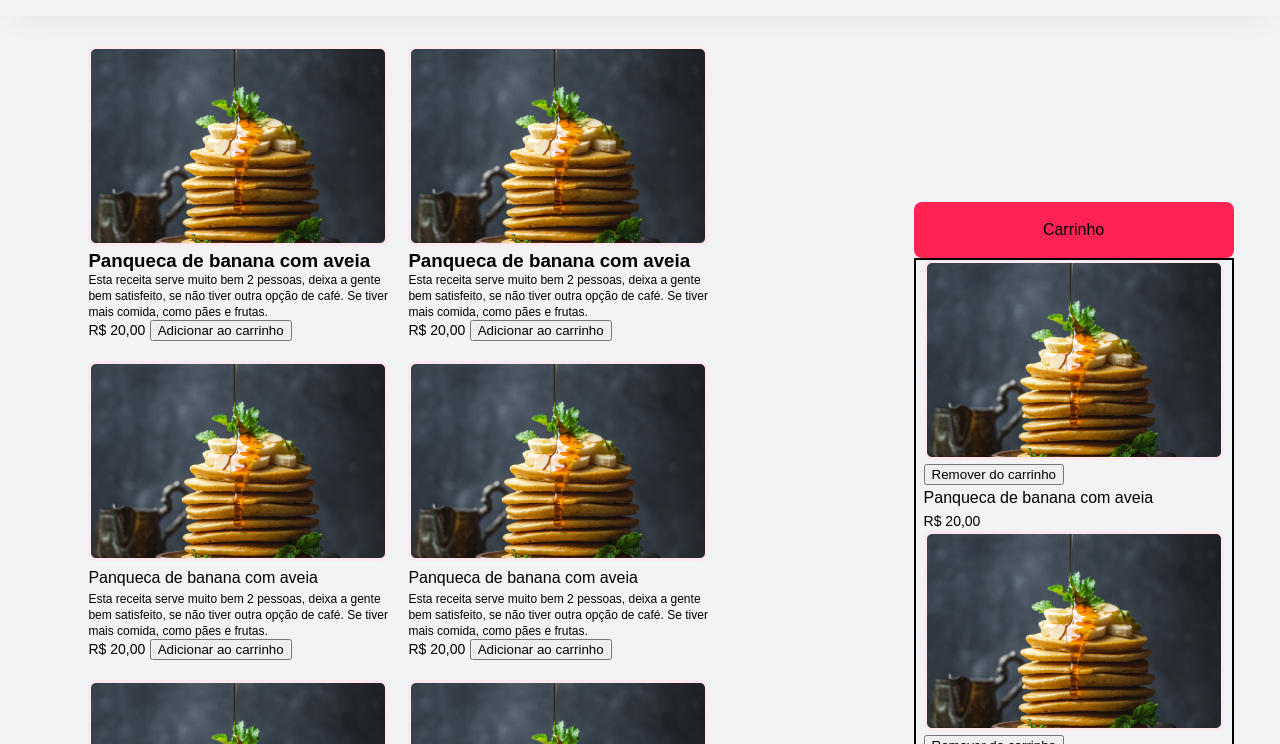
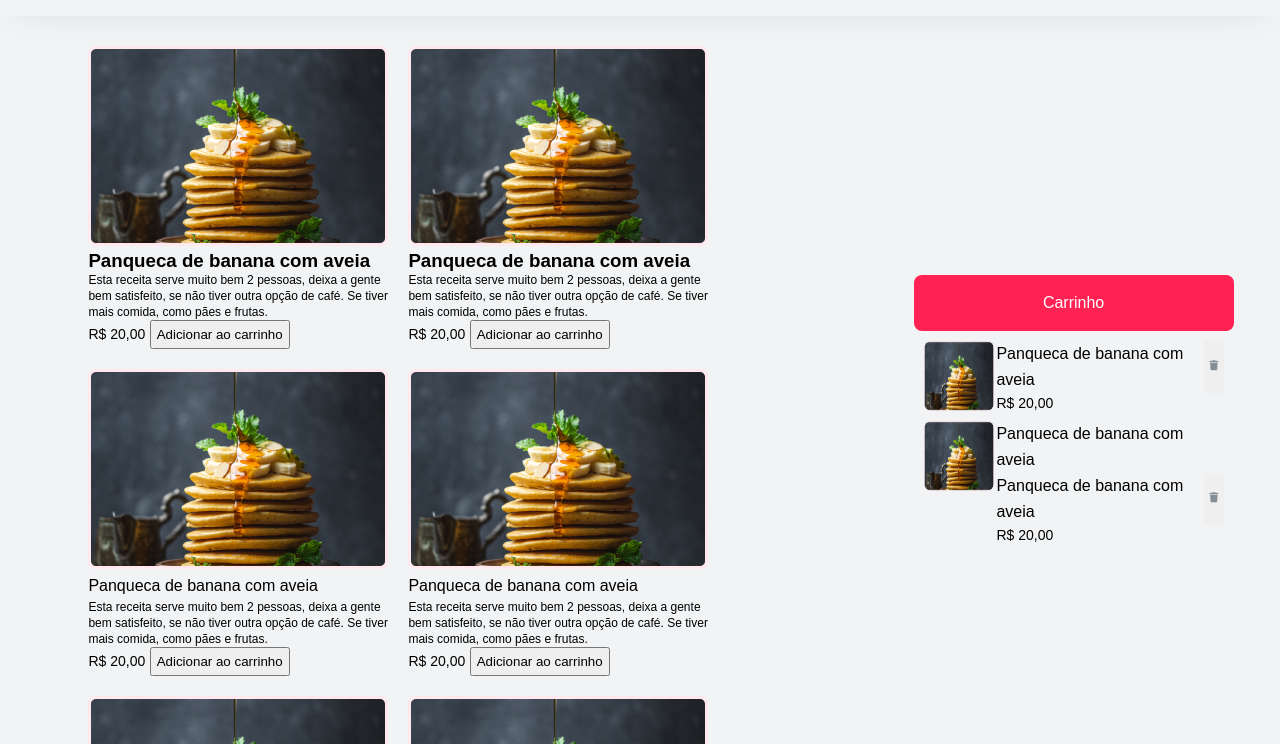
Before and after one commit to nicole-pimenta/modeloMaratonaPremiada, a plain HTML site: page index.html in a window 1280 px wide. Shown: the part 56-800 px from the top of the page. Drawn offline with Linux system fonts and the light colour scheme.

Commit message:
prototipo estilo

```diff
--- a/assets/css/style.css
+++ b/assets/css/style.css
@@ -4,6 +4,17 @@
   width: 90vw;
   margin: 0 auto;
 }
+
+button {
+  cursor: pointer;
+  padding: 5px;
+}
+
+.flex {
+  display: flex;
+}
+
+/* BODY */
 
 body {
   background-color: #f1f3f5;
@@ -69,6 +80,8 @@ aside {
   width: 25%;
   display: flex;
   flex-direction: column;
+  margin-top: 20px;
+  height: 500px;
 }
 
 .header-cart {
@@ -80,7 +93,7 @@ aside {
   border-radius: 8px;
   justify-content: center;
   display: flex;
-
+  color: white;
   align-items: center;
 }
 
@@ -90,5 +103,24 @@ aside {
   flex-direction: column;
   justify-content: center;
   align-items: center;
-  border: 2px solid black;
+  padding: 10px;
 }
+
+
+
+.product-image {
+  height: 80px;
+  width: 80px;
+}
+
+.product-image img {
+  height: 70px;
+  width: 70px;
+  left: 0px;
+  top: 0px;
+  border-radius: 8px;
+}
+
+.trash-button {
+  border: none;
+}
--- a/index.html
+++ b/index.html
@@ -93,22 +93,35 @@
       <aside>
         <div class="header-cart">Carrinho</div>
         <ul class="products-selected">
-          <li>
-            <img src="./assets/img/Frame 5.png" alt="" />
+          <li class="flex">
+            <div class="product-image">
+              <img src="./assets/img/Frame 5.png" alt="" />
+            </div>
 
             <div>
-              <button>Remover do carrinho</button>
-              <h3 class="title-1">Panqueca de banana com aveia</h3>
+              <div class="flex">
+                <h3 class="title-1">Panqueca de banana com aveia</h3>
+                <button class="trash-button">
+                  <img src="./assets/img/trash.png" alt="" />
+                </button>
+              </div>
 
               <span class="title-2">R$ 20,00</span>
             </div>
           </li>
-          <li>
-            <img src="./assets/img/Frame 5.png" alt="" />
+          <li class="flex">
+            <div class="product-image">
+              <img src="./assets/img/Frame 5.png" alt="" />
+            </div>
 
             <div>
-              <button>Remover do carrinho</button>
               <h3 class="title-1">Panqueca de banana com aveia</h3>
+              <div class="flex">
+                <h3 class="title-1">Panqueca de banana com aveia</h3>
+                <button class="trash-button">
+                  <img src="./assets/img/trash.png" alt="" />
+                </button>
+              </div>
 
               <span class="title-2">R$ 20,00</span>
             </div>
```
Also changed, not shown: assets/img/trash.png (added).
